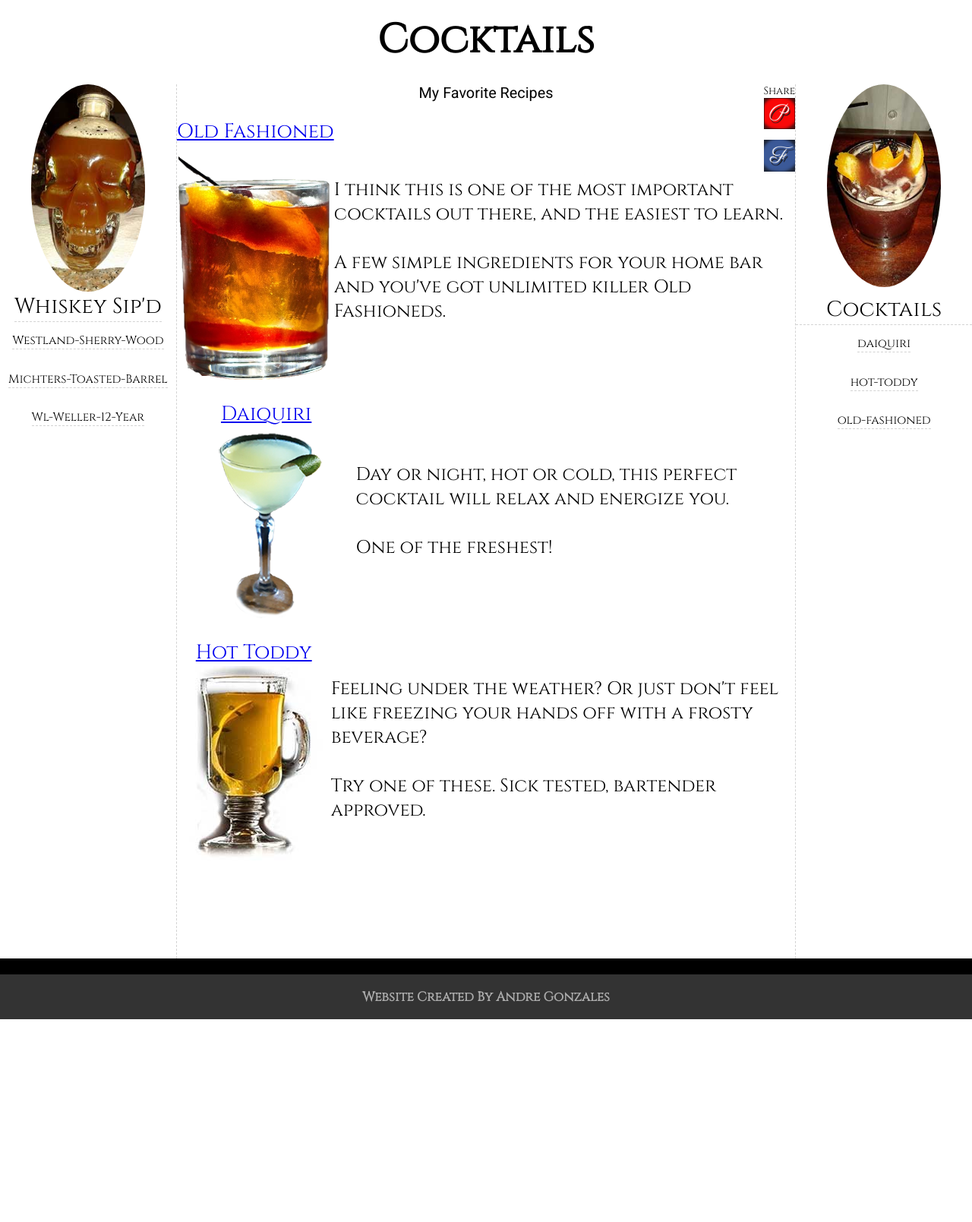
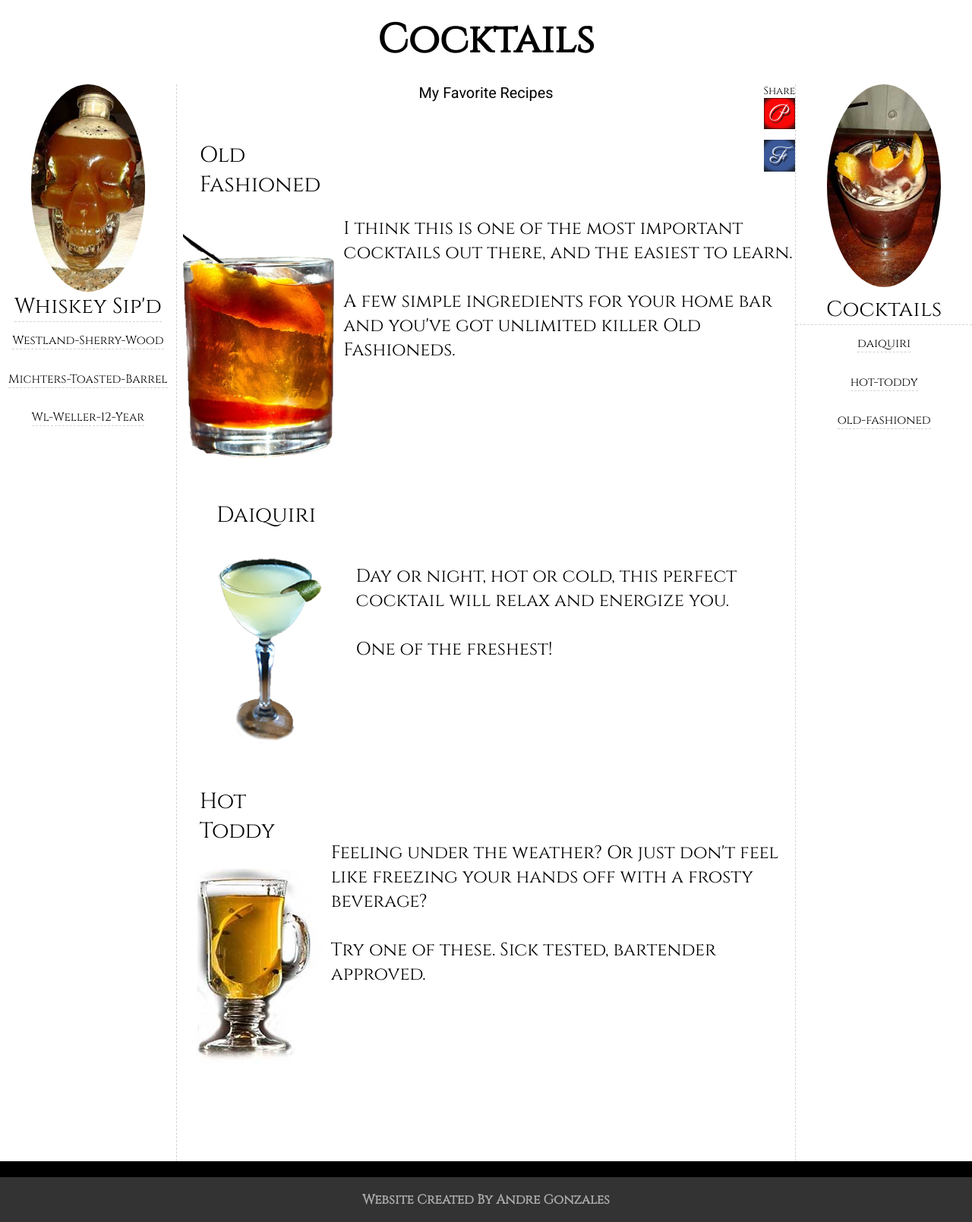
Before and after one commit to gibstock/wall-of-whiskey, a PHP site: page /cocktails.html in a window 1280 px wide. Shown: the part 468-2077 px from the top of the page at 76% size. Before the commit the page ends 1810 px from the top, so only its background shows below. Run offline with PHP 8.4, Linux system fonts and the light colour scheme.

Commit message:
a links style

```diff
--- a/cocktails.html
+++ b/cocktails.html
@@ -154,26 +154,35 @@
                     <p>My Favorite Recipes</p>
                     <ul>
                         <li class="cocktail-card">
+                            <div class="card-wrap">
                                     <a href="old-fashioned-cocktail-recipe.html">
-                                <p>Old Fashioned</p>
+                                            <p>Old Fashioned</p></a>
                                             <img src="img/oldfashioned.png" alt="Old Fashioned">
-                            </a>
+
+                                        </div>
                                         <p>I think this is one of the most important cocktails out there, and the easiest to learn.<br><br>
                                         A few simple ingredients for your home bar and you've got unlimited killer Old Fashioneds.</p>
+
                         </li>
                         <li class="cocktail-card">
+                            <div class="card-wrap">
                                 <a href="daiquiri-cocktail-recipe.html">
-                                <p>Daiquiri</p>
+                                    <p>Daiquiri</p></a>
                                     <img src="img/daiquiri.PNG" alt="Daiquiri">
-                            </a>
+
+                            </div>
+
                             <p>Day or night, hot or cold, this perfect cocktail will relax and energize you.<br><br>
                             One of the freshest!</p>
                         </li>
                         <li class="cocktail-card">
+                            <div class="card-wrap">
                                 <a href="hot-toddy-cocktail-recipe.html">
-                                <p>Hot Toddy</p>
+                                    <p>Hot Toddy</p></a>
                                     <img src="img/hot-toddy.jpg" alt="Hot Toddy">
-                            </a>
+
+                            </div>
+
                             <p>Feeling under the weather? Or just don't feel like freezing your hands off with a frosty beverage?<br><br>
                             Try one of these. Sick tested, bartender approved.</p>
                         </li>
--- a/css/style.css
+++ b/css/style.css
@@ -571,11 +571,15 @@ textarea[name="message"]{
 }
 .cocktail-card{
     display: flex;
+    flex-direction: row;
     justify-content: center;
     align-items: center;
 
+}.card-wrap a{
+    text-decoration: none;
+    color: #000;
 }
-.cocktail-card a{
+.card-wrap{
     display: flex;
     flex-direction: column;
     justify-content: center;
@@ -583,8 +587,11 @@ textarea[name="message"]{
     width: 50%;
 
 }
-.cocktail-card a:hover{
-    box-shadow: 0 8px 8px 3px rgba(0, 0, 0, 0.432);
+.card-wrap a p{
+    padding: 30px;
+}
+.card-wrap p:hover{
+    text-decoration: underline;
 
 }
 .bar-tools-grid{
```
Lines whose indentation alone changed are shown as unchanged.
